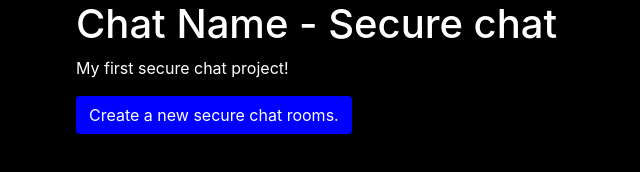
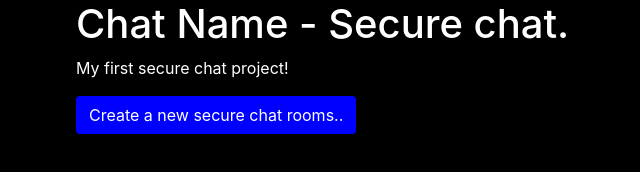
Before and after one commit to kto-to20/secure-chat, a plain HTML site: page index.html in a window 1280 px wide. Shown: the full height of the page, 9-649 px from the left. Drawn offline with nearby package versions, Linux system fonts and the light colour scheme.

Commit message:
little fix

```diff
--- a/index.html
+++ b/index.html
@@ -22,9 +22,9 @@
 <body>
 
 <div class="container">
-    <h1>Chat Name - Secure chat</h1>
+    <h1>Chat Name - Secure chat.</h1>
     <p>My first secure chat project!</p>
-    <a href="create_chat.html" class="btn btn-create">Create a new secure chat rooms.</a>
+    <a href="create_chat.html" class="btn btn-create">Create a new secure chat rooms..</a>
 </div>
 
 </body>
```
